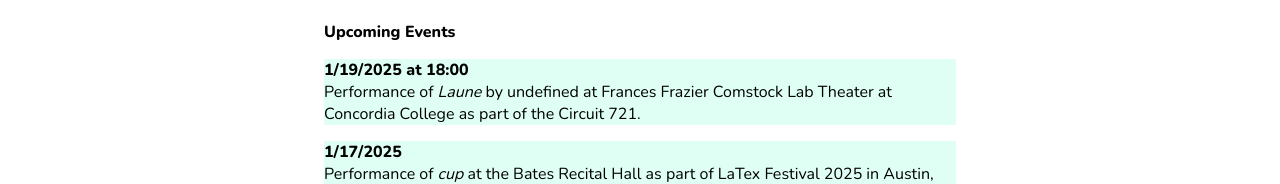
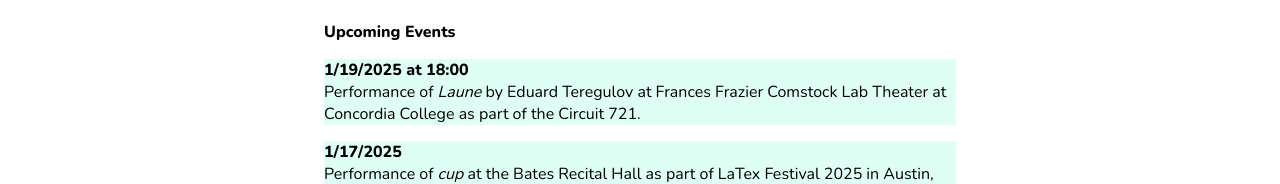
Before and after one commit to tmnash4/treyaNash, a plain HTML site: page calendar.html in a window 1280 px wide. Shown: the part 132-316 px from the top of the page. Drawn offline with nearby package versions, Linux system fonts and the light colour scheme.

Commit message:
Update calendar.html

```diff
--- a/calendar.html
+++ b/calendar.html
@@ -99,7 +99,7 @@
 // entry.div.innerHTML = ("<b>" + entry.date.toLocaleDateString() + "</b>" + "<br>"+ entry.piece + " will be performed at the " + entry.event + " at " + entry.venue)
 // entry.addEventToDOM()
 let laun = new Entry(new Date(2025, 0, 19), "18:00", "Circuit 721", "Frances Frazier Comstock Lab Theater at Concordia College", "<i>Laune</i>", "Eduard Teregulov")
-laun.div.innerHTML = `<b>${laun.date.toLocaleDateString()} at ${laun.eventTime}</b><br>Performance of ${laun.piece} by ${this.ensemble} at ${laun.venue} as part of the ${laun.event}.`
+laun.div.innerHTML = `<b>${laun.date.toLocaleDateString()} at ${laun.eventTime}</b><br>Performance of ${laun.piece} by ${laun.ensemble} at ${laun.venue} as part of the ${laun.event}.`
 laun.addEventToDOM()
 
 let latex = new Entry(new Date(2025, 0, 17), "", "LaTex Festival", "Bates Recital Hall", "<i>cup</i>")
```
